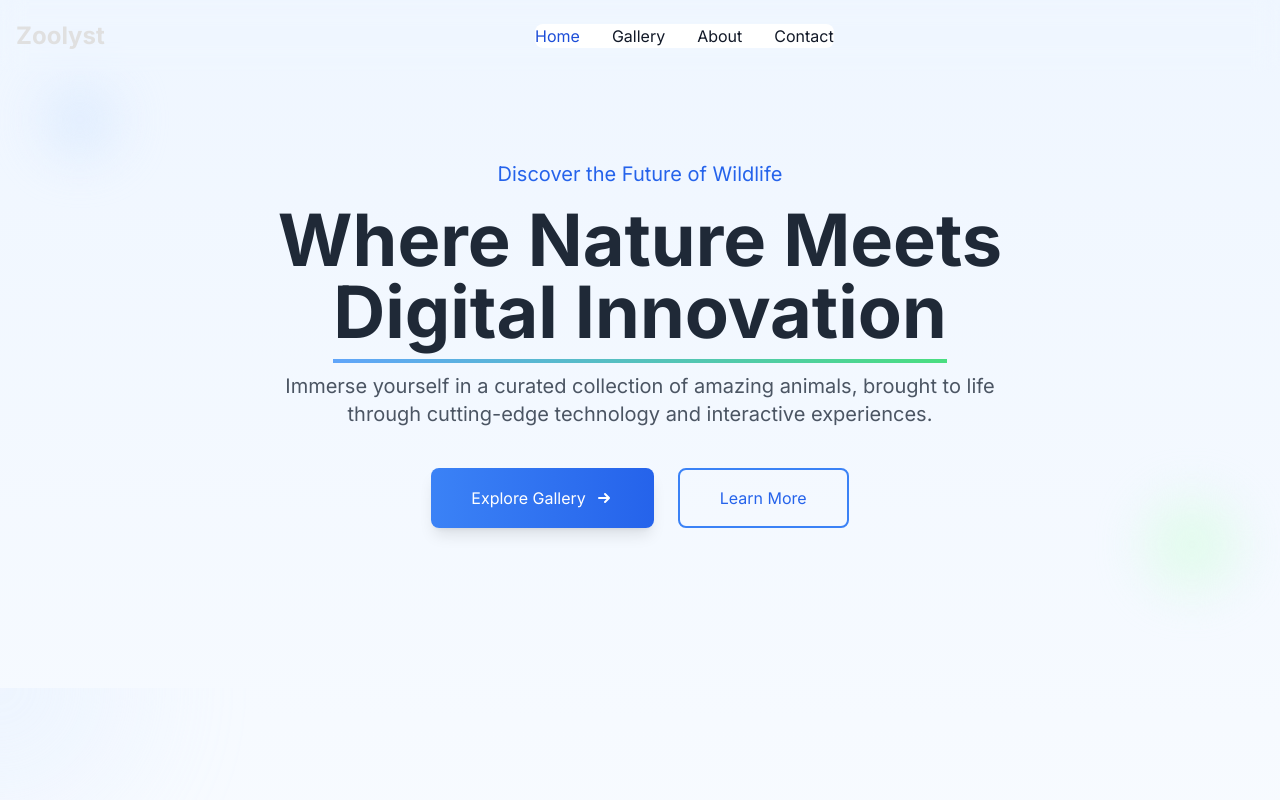
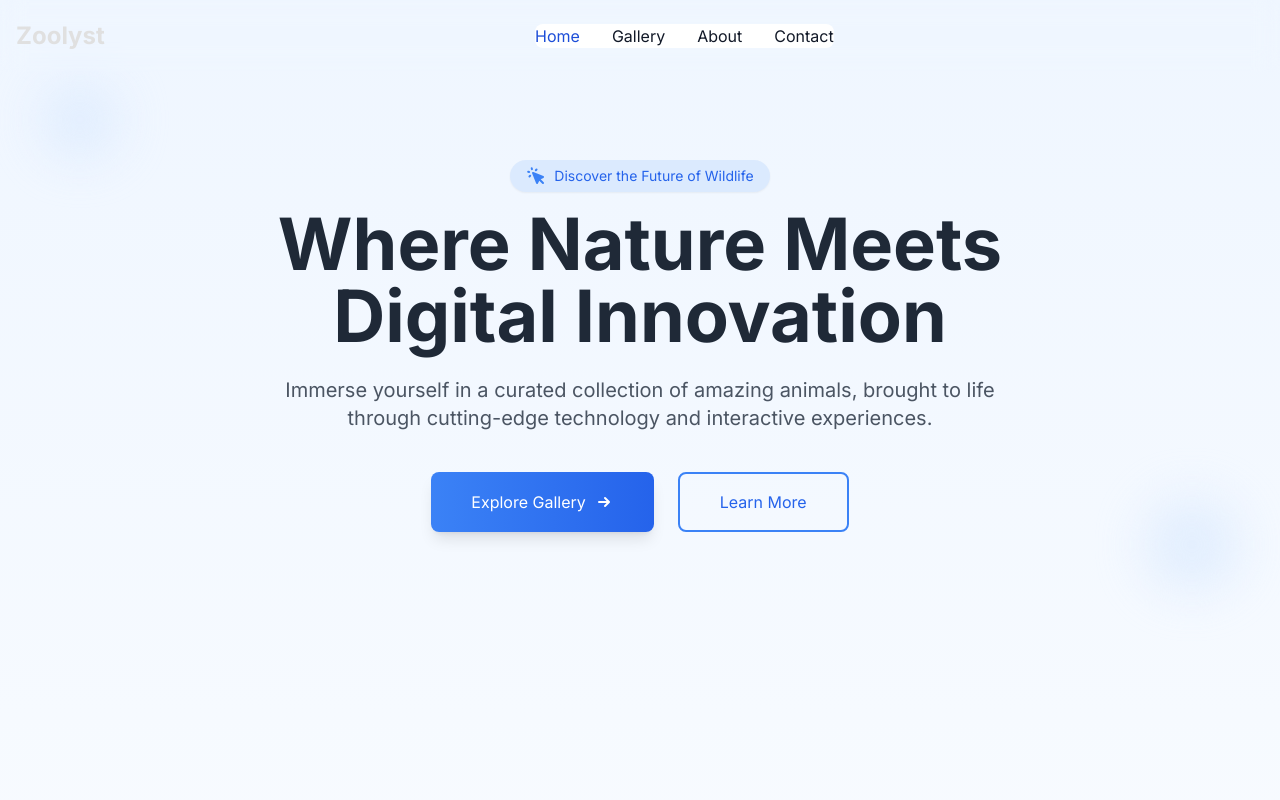
Before and after one commit to Jayp33333/Zoolyst, a React (Vite) app in the folder client/: page / in a window 1280 px wide. Shown: the top 800 px of the page. Built offline with nearby package versions, Linux system fonts and the light colour scheme.

Commit message:
changing the style of home

```diff
--- a/client/src/pages/Home.jsx
+++ b/client/src/pages/Home.jsx
@@ -10,24 +10,40 @@
           <section id='home' className='container mx-auto px-6 py-32 md:py-40 text-center'>
             {/* Animated decorative elements */}
             <div className="absolute top-20 left-10 w-20 h-20 bg-blue-100 rounded-full filter blur-xl opacity-70 dark:bg-blue-900 dark:opacity-30 animate-float"></div>
-            <div className="absolute bottom-1/4 right-10 w-24 h-24 bg-green-100 rounded-full filter blur-xl opacity-70 dark:bg-green-900 dark:opacity-30 animate-float-delay"></div>
+            <div className="absolute bottom-1/4 right-10 w-24 h-24 bg-blue-100 rounded-full filter blur-xl opacity-70 dark:bg-blue-900 dark:opacity-30 animate-float-delay"></div>
 
             {/* Tagline */}
-            <p className="text-lg md:text-xl font-medium text-blue-600 dark:text-blue-400 mb-4 animate-fade-in">
+            <div className='flex items-center justify-center mb-4 animate-fade-in'>
+              <div className="inline-flex items-center bg-blue-100 dark:bg-blue-900/50 text-blue-600 dark:text-blue-300 rounded-full px-4 py-1.5 text-xs sm:text-sm md:text-md font-medium shadow-sm hover:shadow-md transition-shadow duration-300">
+                <svg
+                  xmlns="http://www.w3.org/2000/svg"
+                  className="h-5 w-5 mr-2 text-blue-500 dark:text-blue-400"
+                  viewBox="0 0 20 20"
+                  fill="currentColor"
+                >
+                  <path
+                    fillRule="evenodd"
+                    d="M6.672 1.911a1 1 0 10-1.932.518l.259.966a1 1 0 001.932-.518l-.26-.966zM2.429 4.74a1 1 0 10-.517 1.932l.966.259a1 1 0 00.517-1.932l-.966-.26zm8.814-.569a1 1 0 00-1.415-1.414l-.707.707a1 1 0 101.415 1.415l.707-.708zm-7.071 7.072l.707-.707A1 1 0 003.465 9.12l-.708.707a1 1 0 001.415 1.415zm3.2-5.171a1 1 0 00-1.3 1.3l4 10a1 1 0 001.823.075l1.38-2.759 3.018 3.02a1 1 0 001.414-1.415l-3.019-3.02 2.76-1.379a1 1 0 00-.076-1.822l-10-4z"
+                    clipRule="evenodd"
+                  />
+                </svg>
                 Discover the Future of Wildlife
-            </p>
+
+              </div>
+            </div>
+
 
             {/* Main Heading */}
-            <h1 className="text-4xl md:text-6xl lg:text-7xl font-bold text-gray-800 dark:text-white mb-6 leading-tight animate-fade-in-up">
-              Where Nature Meets<br className="hidden md:block" />
-              <span className="relative">
+            <h1 className="text-4xl sm:text-5xl md:text-6xl lg:text-7xl font-bold text-gray-800 dark:text-white mb-6 leading-tight animate-fade-in-up">
+              Where Nature Meets
+              <br className="hidden md:block" />
+              <span className="relative inline-block mt-2 md:mt-0">
                 Digital Innovation
-                <span className="absolute -bottom-2 left-0 w-full h-1 bg-gradient-to-r from-blue-400 to-green-400"></span>
               </span>
             </h1>
 
             {/* Subheading */}
-            <h3 className="text-lg md:text-xl text-gray-600 dark:text-gray-300 max-w-3xl mx-auto mb-10 animate-fade-in-up delay-100">
+            <h3 className="text-sm sm:text-md md:text-xl text-gray-600 dark:text-gray-300 max-w-3xl mx-auto mb-10 animate-fade-in-up delay-100">
               Immerse yourself in a curated collection of amazing animals, brought
               to life <br className="hidden md:block" />
               through cutting-edge technology and interactive experiences.
@@ -60,7 +76,7 @@
 
           <section id='about' className="relative overflow-hidden">
             {/* Decorative background elements */}
-  <div className="absolute -top-32 -left-32 w-64 h-64 bg-blue-100 rounded-full filter blur-3xl opacity-30 dark:bg-blue-900 dark:opacity-20"></div>
+
             <div className="absolute -bottom-20 -right-20 w-80 h-80 bg-green-100 rounded-full filter blur-3xl opacity-30 dark:bg-green-900 dark:opacity-20"></div>
 
             <div className='container mx-auto px-6 py-20 md:py-32'>
@@ -70,7 +86,6 @@
                   <h2 className="text-3xl md:text-4xl lg:text-5xl font-bold text-gray-800 dark:text-white mb-4">
                     About <span className="text-blue-600 dark:text-blue-400">Zoolyst</span>
                   </h2>
-        <div className="w-20 h-1 bg-gradient-to-r from-blue-400 to-green-400 mx-auto rounded-full"></div>
                 </div>
 
               {/* Content Grid */}
```
Lines whose indentation alone changed are shown as unchanged.
